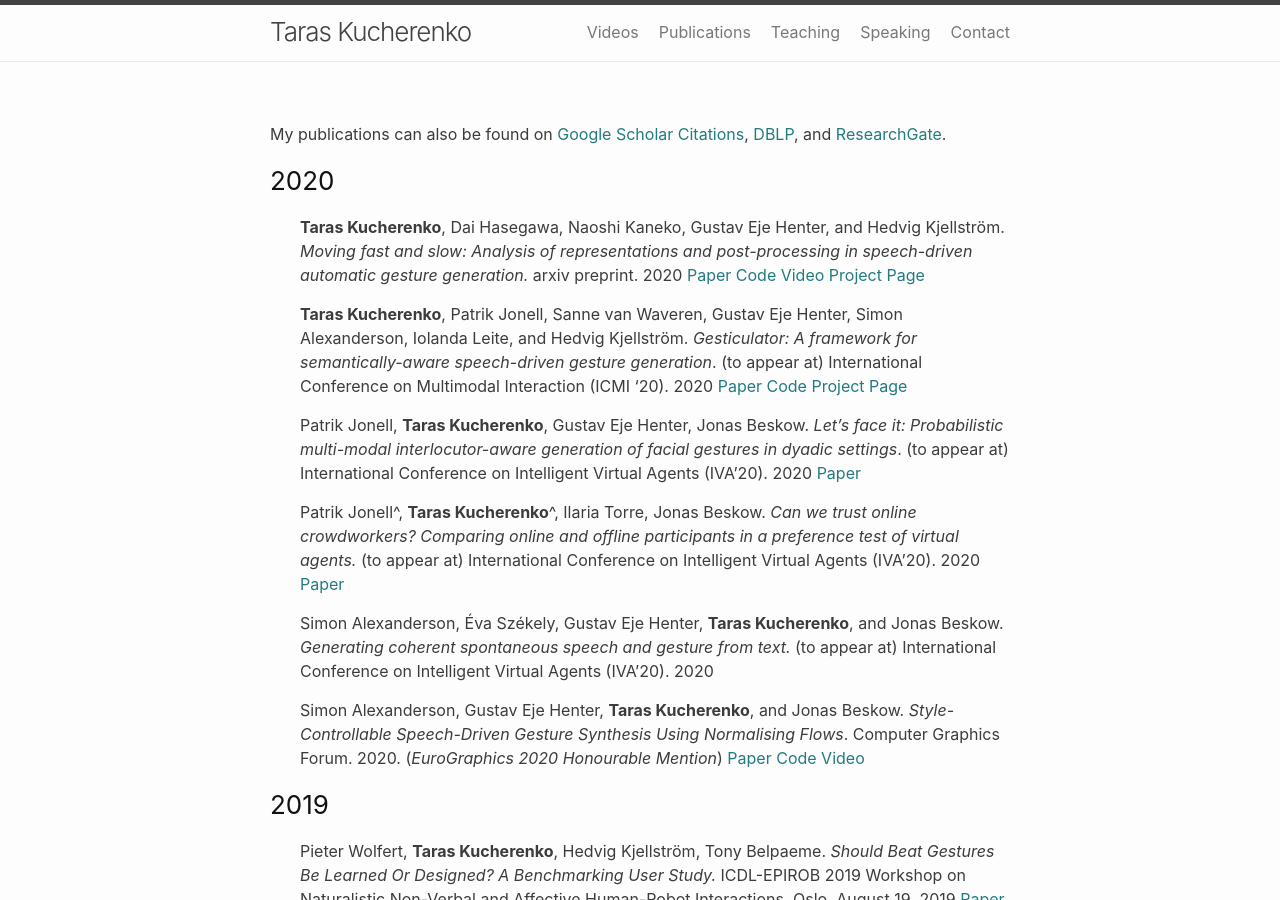
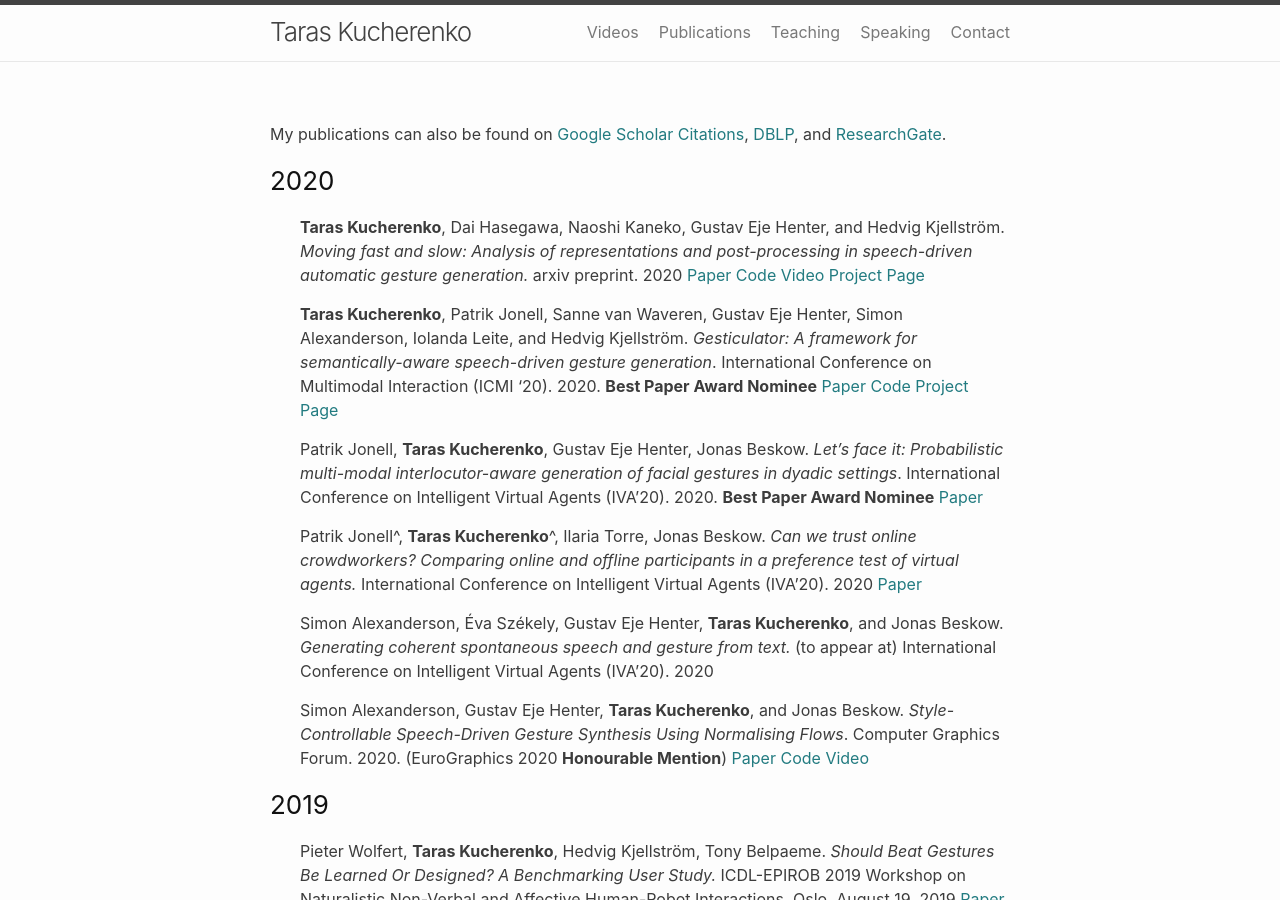
Before and after one commit to Svito-zar/Svito-zar.github.io, a Jekyll site: the page built from _pages/publications.md, in a window 1280 px wide and 900 px high. Built offline with Jekyll 4.4.1, drawn with Linux system fonts in a browser that asks for light colours.

Commit message:
Add info about the awards

```diff
--- a/_pages/publications.md
+++ b/_pages/publications.md
@@ -12,16 +12,16 @@ My publications can also be found on [Google Scholar Citations](https://scholar.
 arxiv preprint. 2020
 [Paper](https://www.researchgate.net/publication/343096046_Moving_fast_and_slow_Analysis_of_representations_and_post-processing_in_speech-driven_automatic_gesture_generation) [Code](https://github.com/GestureGeneration/Speech_driven_gesture_generation_with_autoencoder) [Video](https://youtu.be/Iv7UBe92zrw) [Project Page](../_posts/2020-01-14-Audio2Gestures.md)
 
-* **Taras Kucherenko**, Patrik Jonell, Sanne van Waveren, Gustav Eje Henter, Simon Alexanderson, Iolanda Leite, and Hedvig Kjellström. *Gesticulator: A framework for semantically-aware speech-driven gesture generation*. (to appear at) International Conference on Multimodal Interaction (ICMI '20). 2020 [Paper](https://arxiv.org/abs/2001.09326) [Code](https://github.com/svito-zar/Gesticulator) [Project Page](../_posts/2020-08-03-Gesticulator.md)
+* **Taras Kucherenko**, Patrik Jonell, Sanne van Waveren, Gustav Eje Henter, Simon Alexanderson, Iolanda Leite, and Hedvig Kjellström. *Gesticulator: A framework for semantically-aware speech-driven gesture generation*. International Conference on Multimodal Interaction (ICMI '20). 2020. **Best Paper Award Nominee** [Paper](https://arxiv.org/abs/2001.09326) [Code](https://github.com/svito-zar/Gesticulator) [Project Page](../_posts/2020-08-03-Gesticulator.md)
 
-* Patrik Jonell, **Taras Kucherenko**, Gustav Eje Henter, Jonas Beskow. *Let’s face it: Probabilistic multi-modal interlocutor-aware generation of facial gestures in dyadic settings*. (to appear at) International Conference on Intelligent Virtual Agents (IVA'20). 2020 [Paper](https://arxiv.org/abs/2006.09888)
+* Patrik Jonell, **Taras Kucherenko**, Gustav Eje Henter, Jonas Beskow. *Let’s face it: Probabilistic multi-modal interlocutor-aware generation of facial gestures in dyadic settings*. International Conference on Intelligent Virtual Agents (IVA'20). 2020. **Best Paper Award Nominee** [Paper](https://arxiv.org/abs/2006.09888)
 
-* Patrik Jonell^, **Taras Kucherenko**^, Ilaria Torre, Jonas Beskow. *Can we trust online crowdworkers? Comparing online and offline participants in a preference test of virtual agents.* (to appear at) International Conference on Intelligent Virtual Agents (IVA'20). 2020 [Paper](https://arxiv.org/abs/2009.10760)
+* Patrik Jonell^, **Taras Kucherenko**^, Ilaria Torre, Jonas Beskow. *Can we trust online crowdworkers? Comparing online and offline participants in a preference test of virtual agents.* International Conference on Intelligent Virtual Agents (IVA'20). 2020 [Paper](https://arxiv.org/abs/2009.10760)
 
 * Simon Alexanderson, Éva Székely, Gustav Eje Henter, **Taras Kucherenko**, and Jonas Beskow.
 *Generating coherent spontaneous speech and gesture from text.* (to appear at) International Conference on Intelligent Virtual Agents (IVA'20). 2020
 
-* Simon Alexanderson, Gustav  Eje  Henter, **Taras Kucherenko**,  and Jonas Beskow. *Style-Controllable Speech-Driven Gesture Synthesis Using Normalising Flows*. Computer Graphics Forum. 2020. (*EuroGraphics 2020 Honourable Mention*) [Paper](../papers/alexanderson2020style.pdf) [Code](https://github.com/simonalexanderson/StyleGestures) [Video](https://youtu.be/egf3tjbWBQE)
+* Simon Alexanderson, Gustav  Eje  Henter, **Taras Kucherenko**,  and Jonas Beskow. *Style-Controllable Speech-Driven Gesture Synthesis Using Normalising Flows*. Computer Graphics Forum. 2020. (EuroGraphics 2020 **Honourable Mention**) [Paper](../papers/alexanderson2020style.pdf) [Code](https://github.com/simonalexanderson/StyleGestures) [Video](https://youtu.be/egf3tjbWBQE)
 
 ### 2019
 * Pieter Wolfert, **Taras Kucherenko**, Hedvig Kjellström, Tony Belpaeme. *Should Beat Gestures Be Learned Or Designed? A Benchmarking User Study.* ICDL-EPIROB 2019 Workshop on Naturalistic Non-Verbal and Affective Human-Robot Interactions, Oslo, August 19, 2019 [Paper](https://pieterwolfert.com/files/epirob_camera_final.pdf) [Code](https://github.com/Svito-zar/Speech_driven_gesture_generation) [Poster](../posters/should_gesture_be_learned_poster.pdf)
```
Also changed, not shown: index.md (+1 -1 lines).
